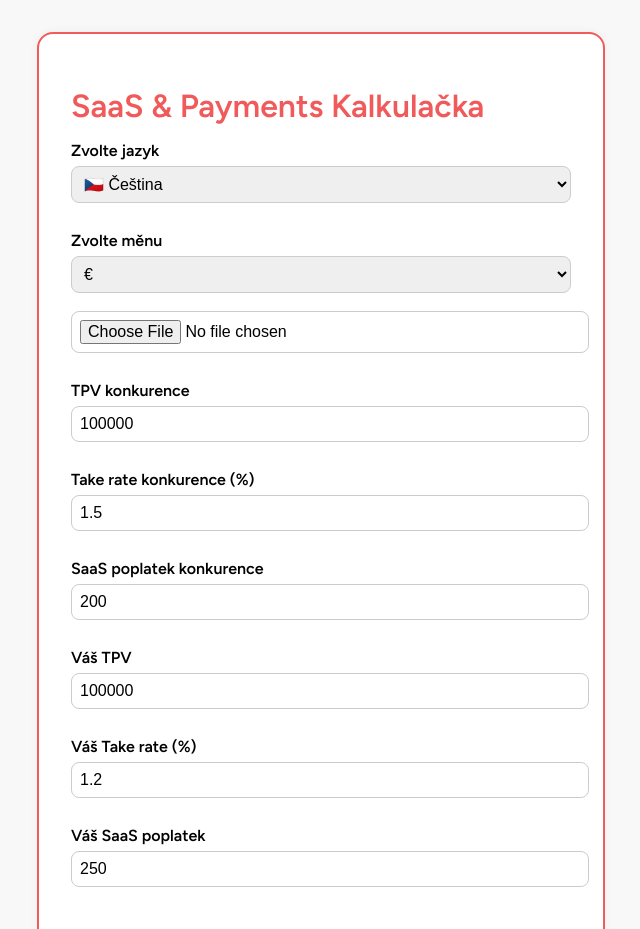
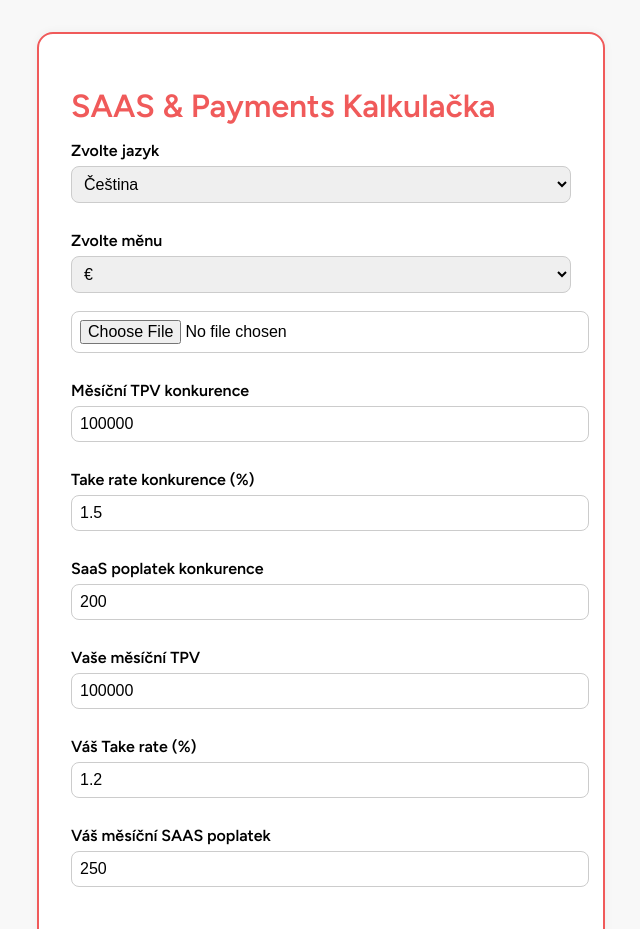
Before and after one commit to Janekk1/saas-pricing-comparator, a React (Create React App) app: page / in a window 1280 px wide. Shown: the top 929 px of the page, without its empty margins (319-959 px from the left). Built offline with nearby package versions, Linux system fonts and the light colour scheme.

Commit message:
Update App.js

```diff
--- a/src/App.js
+++ b/src/App.js
@@ -9,16 +9,16 @@ export default function App() {
 
   const t = {
     cz: {
-      title: "SaaS & Payments Kalkulačka",
+      title: "SAAS & Payments Kalkulačka",
       selectCurrency: "Zvolte měnu",
       selectLanguage: "Zvolte jazyk",
       labels: {
-        competitorTPV: "TPV konkurence",
+        competitorTPV: "Měsíční TPV konkurence",
         competitorTR: "Take rate konkurence (%)",
         competitorSaaS: "SaaS poplatek konkurence",
-        ourTPV: "Váš TPV",
+        ourTPV: "Vaše měsíční TPV",
         ourTR: "Váš Take rate (%)",
-        ourSaaS: "Váš SaaS poplatek"
+        ourSaaS: "Váš měsíční SAAS poplatek"
       },
       results: {
         header: "Výsledky",
@@ -26,23 +26,23 @@ export default function App() {
         ourTotal: "Vaše celková cena",
         diff: "Rozdíl",
         desc: (delta, cur) => delta > 0
-          ? `Vaše nabídka je dražší o ${cur}${Math.abs(delta).toFixed(2)}. Největší rozdíl pravděpodobně způsobuje vyšší take rate nebo SaaS poplatek.`
+          ? `Vaše nabídka je dražší o ${cur}${Math.abs(delta).toFixed(2)}. Největší rozdíl pravděpodobně způsobuje vyšší take rate nebo SAAS poplatek.`
           : delta < 0
             ? `Vaše nabídka je levnější o ${cur}${Math.abs(delta).toFixed(2)}. Výhodnější struktura nákladů nebo poplatků.`
             : `Obě nabídky jsou cenově totožné.`
       }
     },
     en: {
-      title: "SaaS & Payments Calculator",
+      title: "SAAS & Payments Comparator",
       selectCurrency: "Select Currency",
       selectLanguage: "Select Language",
       labels: {
-        competitorTPV: "Competitor TPV",
+        competitorTPV: "Competitor monthly TPV",
         competitorTR: "Competitor Take Rate (%)",
-        competitorSaaS: "Competitor SaaS Fee",
-        ourTPV: "Your TPV",
+        competitorSaaS: "Competitor monthly SaaS Fee",
+        ourTPV: "Your monthly TPV",
         ourTR: "Your Take Rate (%)",
-        ourSaaS: "Your SaaS Fee"
+        ourSaaS: "Your SaaS monthly Fee"
       },
       results: {
         header: "Results",
@@ -116,8 +116,8 @@ export default function App() {
 
       <label>{copy.selectLanguage}</label>
       <select value={lang} onChange={(e) => setLang(e.target.value)}>
-        <option value="cz">🇨🇿 Čeština</option>
-        <option value="en">🇬🇧 English</option>
+        <option value="cz">Čeština</option>
+        <option value="en">English</option>
       </select>
 
       <label>{copy.selectCurrency}</label>
```
